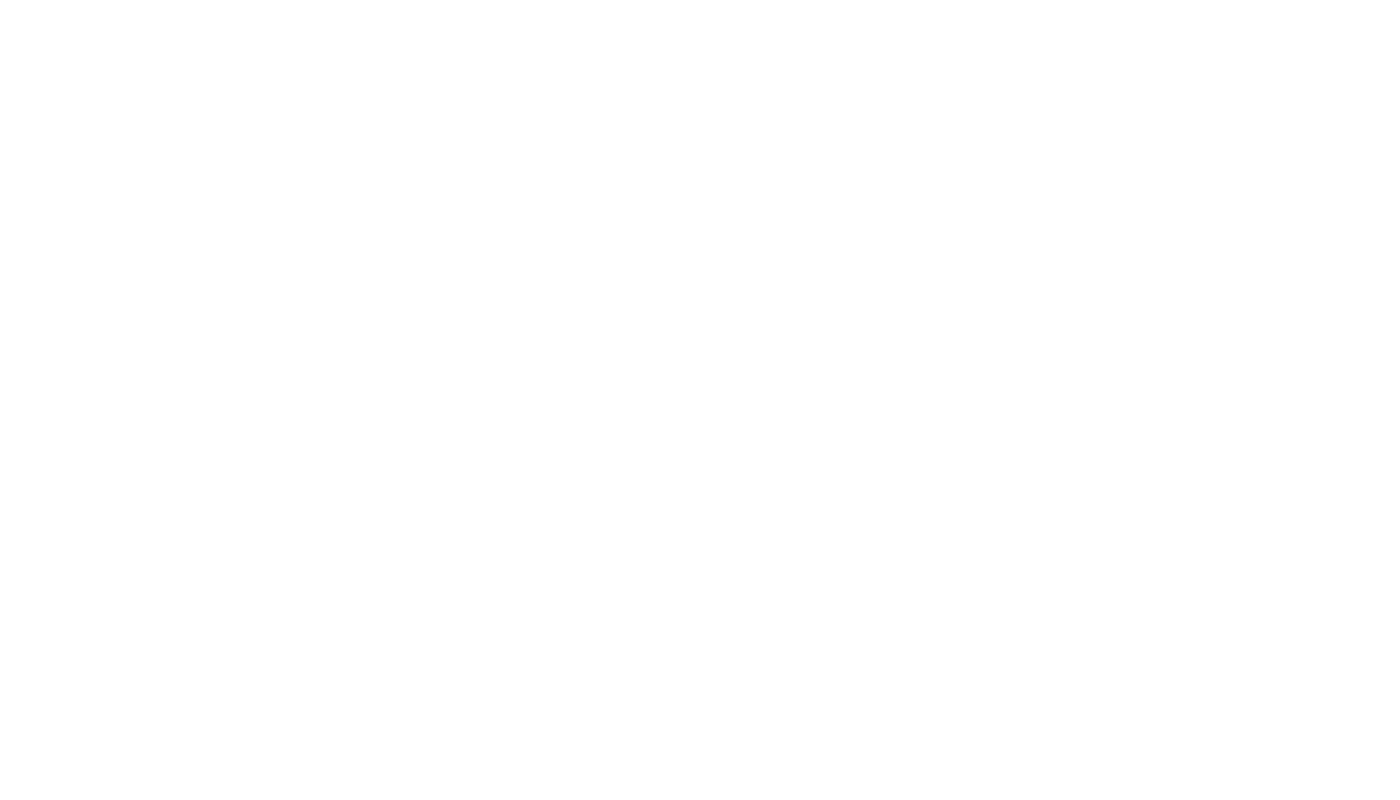
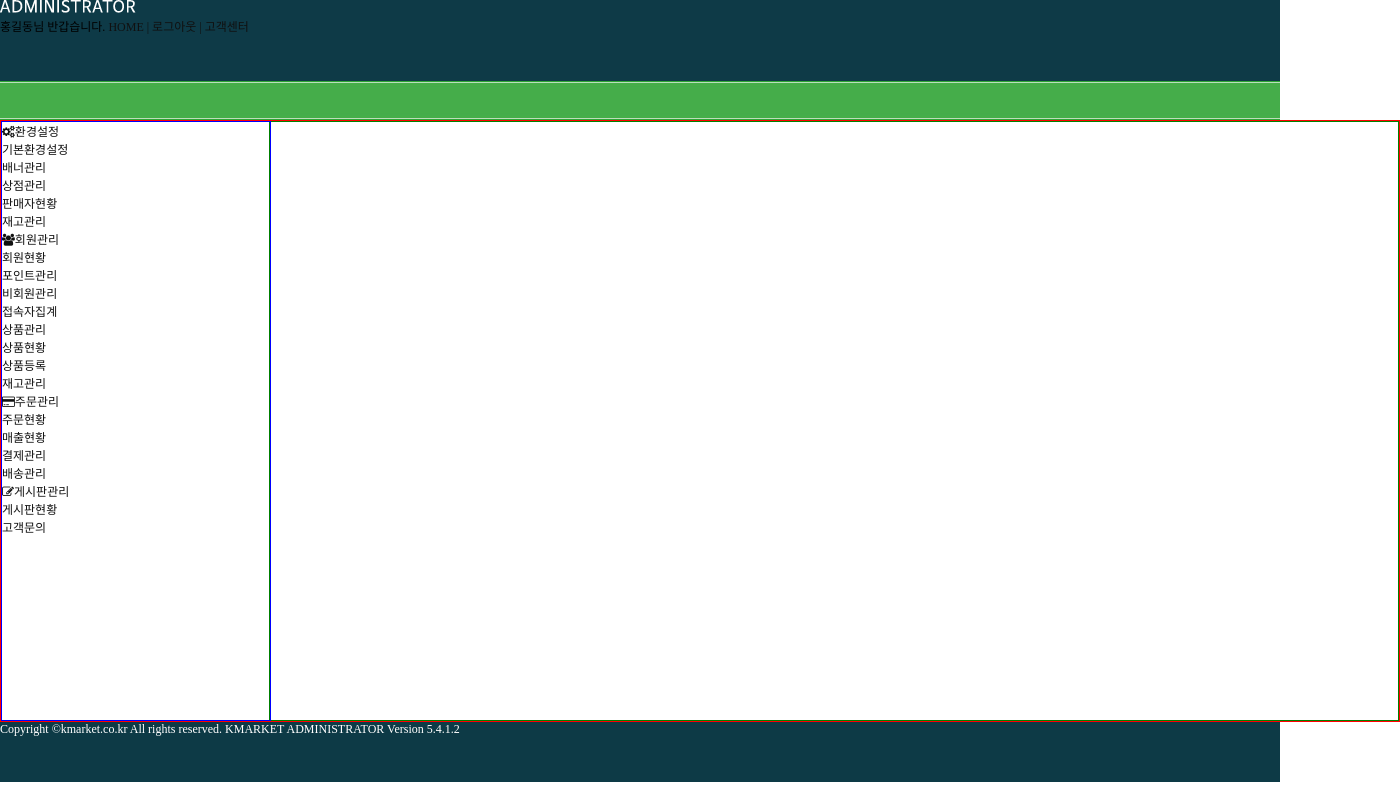
Before and after one commit to nsaedae/Html, a plain HTML site: page Kmarket/admin/index.html in a window 1280 px wide. Shown: the whole page, 1400 px wide, since content can reach past the window. Drawn offline with Linux system fonts and the light colour scheme.

Commit message:
2022/03/31 Kmarket 수업예제

```diff
--- a/Kmarket/admin/index.html
+++ b/Kmarket/admin/index.html
@@ -0,0 +1,150 @@
+<!DOCTYPE html>
+<html lang="en">
+<head>
+    <meta charset="UTF-8">
+    <title>케이마켓::관리자메인</title>
+    <link rel="stylesheet" href="https://stackpath.bootstrapcdn.com/font-awesome/4.7.0/css/font-awesome.min.css"/>
+    <style>
+        /* 초기화 */
+        * {
+            margin: 0;
+            padding: 0;
+            font: normal 12px '고딕';
+        }
+
+        ul, ol {list-style: none;}
+        a {text-decoration: none; color: #111;}
+        input, textarea {outline: none;}
+
+        #admin-wrapper {
+            width: 100%;
+            height: auto;
+        }
+
+        /* 헤더 */
+        header {
+            width: 100%;
+            height: 120px;
+            background: url('./img/admin_bg_header.jpg');
+        }
+
+        header > a.logo {}
+        header > p {}
+        header > p > span {}
+        header > p > a {}
+
+        /* 푸터 */
+        footer {
+            width: 100%;
+            height: 60px;
+            background: #0d3a46;
+        }
+
+        footer > .copyright {
+            color: #fff;
+        }
+
+        /* 메인 */
+        main {
+            position: relative;
+            width: 1400px;
+            min-height: 600px;
+            border: 1px solid red;
+            box-sizing: border-box;
+            margin: 0 auto;
+            overflow: hidden;
+        }
+        main > aside {
+            position: absolute;
+            left: 0;
+            top: 0;
+            width: 270px;
+            height: 100%;
+            border: 1px solid blue;
+            box-sizing: border-box;
+        }
+        main > section {
+            float: right;
+            width: 1130px;
+            min-height: 600px;
+            border: 1px solid green;
+            box-sizing: border-box;
+        }
+
+
+    </style>
+</head>
+<body>
+    <div id="admin-wrapper">
+        <header>
+            <a href="#" class="logo"><img src="./img/admin_logo.png" alt="ADMINISTRATOR"/></a>
+            <p>
+                <span>홍길동</span>님 반갑습니다.
+                <a href="#">HOME |</a>
+                <a href="#">로그아웃 |</a>
+                <a href="#">고객센터</a>
+            </p>
+        </header>
+        <main>
+            <aside>
+                <ul>
+                    <li>
+                        <a href="#"><i class="fa fa-cogs" aria-hidden="true"></i>환경설정</a>
+                        <ol>
+                            <li><a href="#">기본환경설정</a></li>
+                            <li><a href="#">배너관리</a></li>
+                        </ol>
+                    </li>
+                    <li>
+                        <a href="#"><i class="fa fa-store" aria-hidden="true"></i>상점관리</a>
+                        <ol>
+                            <li><a href="#">판매자현황</a></li>
+                            <li><a href="#">재고관리</a></li>
+                        </ol>
+                    </li>
+                    <li>
+                        <a href="#"><i class="fa fa-users" aria-hidden="true"></i>회원관리</a>
+                        <ol>
+                            <li><a href="#">회원현황</a></li>
+                            <li><a href="#">포인트관리</a></li>
+                            <li><a href="#">비회원관리</a></li>
+                            <li><a href="#">접속자집계</a></li>
+                        </ol>
+                    </li>
+                    <li>
+                        <a href="#"><i class="fa fa-box-open" aria-hidden="true"></i>상품관리</a>
+                        <ol>
+                            <li><a href="./product/list.html">상품현황</a></li>
+                            <li><a href="./product/register.html">상품등록</a></li>
+                            <li><a href="#">재고관리</a></li>
+                        </ol>
+                    </li>
+                    <li>
+                        <a href="#"><i class="fa fa-credit-card" aria-hidden="true"></i>주문관리</a>
+                        <ol>
+                            <li><a href="#">주문현황</a></li>
+                            <li><a href="#">매출현황</a></li>
+                            <li><a href="#">결제관리</a></li>
+                            <li><a href="#">배송관리</a></li>
+                        </ol>
+                    </li>
+                    <li>
+                        <a href="#"><i class="fa fa-pencil-square-o" aria-hidden="true"></i>게시판관리</a>
+                        <ol>
+                            <li><a href="#">게시판현황</a></li>
+                            <li><a href="#">고객문의</a></li>
+                        </ol>
+                    </li>
+                </ul>
+
+            </aside>
+            <section></section>
+        </main>
+        <footer>
+            <p class="copyright">
+                Copyright ©kmarket.co.kr All rights reserved. KMARKET ADMINISTRATOR Version 5.4.1.2
+            </p>
+        </footer>
+    </div>
+</body>
+</html>
```
Also changed, not shown: Kmarket/product/cart.html (+88 -1 lines), Kmarket/product/complete.html (renamed from Kmarket/product/order-complete.html, +1 -1 lines), Kmarket/product/list.html (+1 -2 lines).
